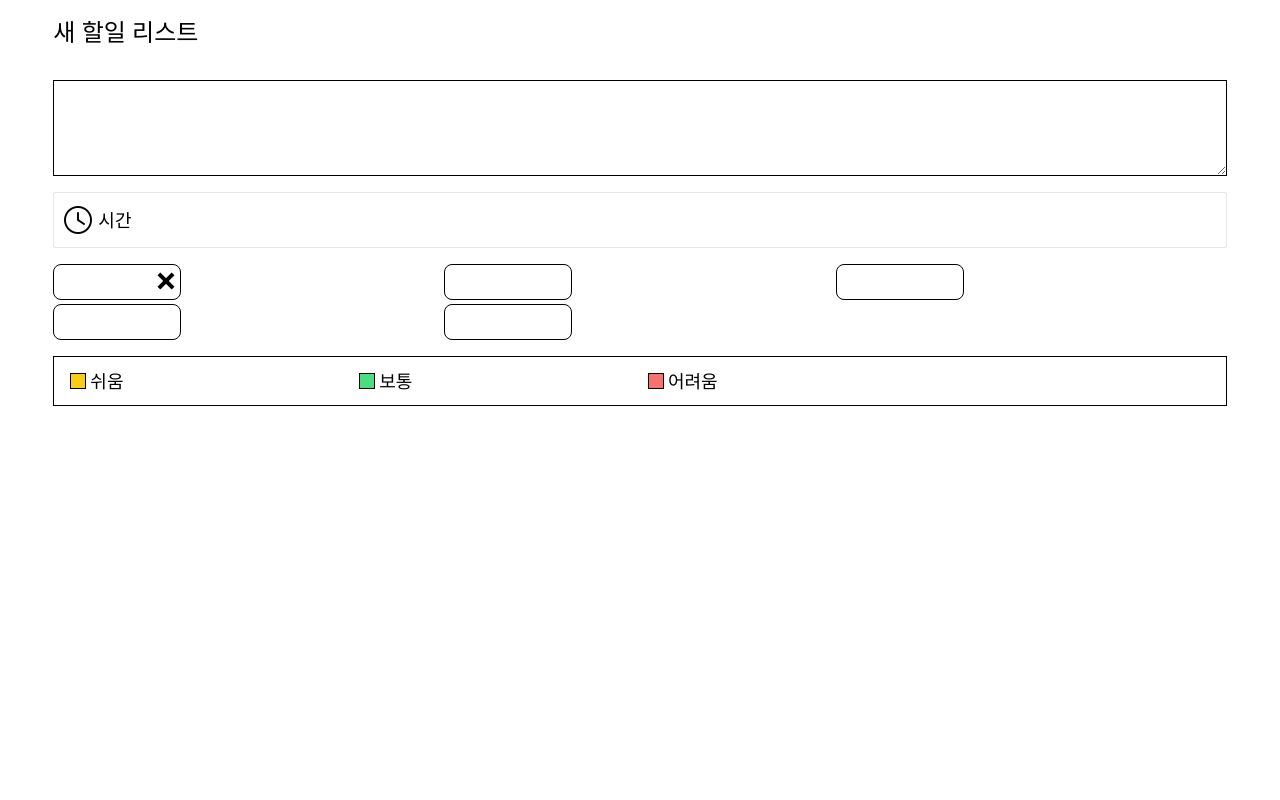
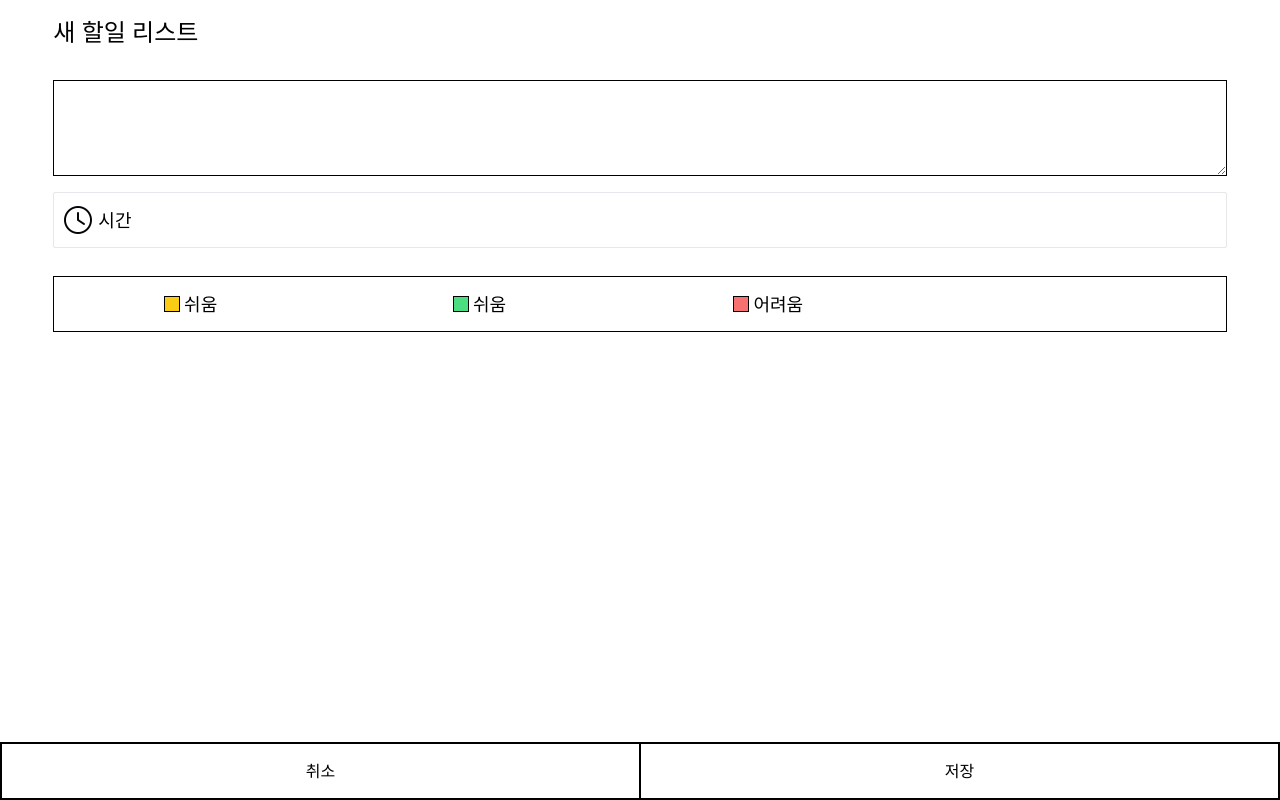
Before and after one commit to co-troll/todoBlock, a Next.js app in the folder front/: page /todolist/add in a window 1280 px wide. Built offline with nearby package versions, Linux system fonts and the light colour scheme.

Commit message:
추가 페이지 디자인

```diff
--- a/front/src/app/globals.css
+++ b/front/src/app/globals.css
@@ -64,14 +64,14 @@ body {
 }
 
 .date-box {
-  @apply w-32 h-9 border border-black text-base rounded-lg flex items-center justify-center mb-1
+  @apply w-32 h-9 border border-black text-base rounded-lg flex items-center justify-center mb-1 relative
 }
 
 .date-dlt-btn {
   @apply
-  absolute top-1 right-0.5 w-6 h-6 items-center flex justify-center
-  before:w-5 before:h-1 before:bg-black before:rotate-45 before:absolute
-  after:w-5 after:h-1 after:bg-black after:-rotate-45 after:absolute
+  absolute w-5 h-5 items-center flex justify-center border border-black rounded-full rotate-45 -top-1 -right-2 bg-white z-10
+  before:w-5 before:h-1 before:bg-black before:rotate-180 before:absolute
+  after:w-5 after:h-1 after:bg-black after:-rotate-90 after:absolute
 }
 
 .box-height {
--- a/front/src/app/todolist/add/page.tsx
+++ b/front/src/app/todolist/add/page.tsx
@@ -14,6 +14,10 @@ type Value = ValuePiece | [ValuePiece, ValuePiece];
 const page = () => {
   const [date, setDate] = useState((new Date()));
   const [openCalendar, setOpenCalendar] = useState<boolean>(false);
+  const [selectDate, setSelectDate] = useState<string[]>([]);
+  const [isDateDelete, setisDeleteDate] = useState<boolean>(false);
+
+  const [difficulty, setDifficulty] = useState('');
 
   const formatDate = (date: Date) => {
     // 요일 배열을 정의 (일~토)
@@ -37,39 +41,92 @@ const page = () => {
 
     setDate(newValue);
     console.log(date)
+    setSelectDate([...selectDate, _newValue])
     setOpenCalendar(false);
-    const select = document.createElement('div');
-    const dltBtn = document.createElement('div');
-    dltBtn.classList.add('date-dlt-btn');
-    select.classList.add('date-box');
-    select.innerHTML = `${_newValue}`
-    select.append(dltBtn)
-    document.getElementById('dateBoxes')?.append(select);
   }, [date]);
 
-  // const onChangeDate2 = useCallback((newValue: any) => {
-  //   const _newValue = formatDate(newValue);
-  //   setDate2(newValue);
-  //   console.log(date)
-  //   setOpenCalendar(false);
-  //   setOpenCalendar2(false);
-  //   const select = document.getElementById('setDate2') as HTMLDivElement;
-  //   select.innerHTML = `${_newValue}`
-  // }, [date2]);
+  useEffect(() => {
+    if(!isDateDelete) {
+      console.log(selectDate);
+      (document.getElementById('dateBoxes') as HTMLDivElement).innerHTML = '';
+      for(let i = 0; i < selectDate.length; i++) {
+      const select = document.createElement('div');
+      const dltBtn = document.createElement('div');
+      dltBtn.classList.add('date-dlt-btn');
+      dltBtn.onclick = selectDateDelete
+      select.classList.add('date-box');
+      select.innerHTML = `${selectDate[i]}`
+      select.append(dltBtn);
+      (document.getElementById('dateBoxes') as HTMLDivElement).append(select);
+      }
+    }else {
+      setisDeleteDate(false);
+    }
+  }, [selectDate])
+
+  const selectDateDelete = (e: any) => {
+    console.log(1);
+    let index = -1;
+    for(let i = 0; i < selectDate.length; i++) {
+      // console.log(1);
+      if(selectDate[i] === e.target.parentNode.innerHTML.split('<')[0]) {
+        index = i;
+      }
+    }
+    setisDeleteDate(true);
+    setSelectDate(selectDate.splice(index, 1));
+    (document.getElementById('dateBoxes') as HTMLDivElement).innerHTML = '';
+    for(let i = 0; i < selectDate.length; i++) {
+      const select = document.createElement('div');
+      const dltBtn = document.createElement('div');
+      dltBtn.classList.add('date-dlt-btn');
+      dltBtn.onclick = selectDateDelete
+      select.classList.add('date-box');
+      select.innerHTML = `${selectDate[i]}`
+      select.append(dltBtn);
+      (document.getElementById('dateBoxes') as HTMLDivElement).append(select);
+    }
+    console.log(selectDate)
+  };
 
   const onClickCalendarIcon = () => {
     setOpenCalendar((prev) => !prev);
   }
 
+  useEffect(() => {
+    const calendar = document.querySelector('.calendar') as HTMLElement;
+    openCalendar ? calendar.style.display = "block" : calendar.style.display = "none";
+  }, [openCalendar]);
+
+  const selectDifficulty = (e: any) => {
+    // console.log(e.target.getAttribute('data-difficulty'));
+    setDifficulty(e.target.getAttribute('data-difficulty'));
+  }
+
+  useEffect(() => {
+    switch(difficulty) {
+      case "easy" :
+        (document.getElementById(`difficulty_${difficulty}`) as HTMLDivElement).style.backgroundColor = "gray";
+        (document.getElementById(`difficulty_normal`) as HTMLDivElement).style.backgroundColor = "white";
+        (document.getElementById(`difficulty_hard`) as HTMLDivElement).style.backgroundColor = "white";
+        break;
+      case "normal" :
+        (document.getElementById(`difficulty_${difficulty}`) as HTMLDivElement).style.backgroundColor = "gray";
+        (document.getElementById(`difficulty_easy`) as HTMLDivElement).style.backgroundColor = "white";
+        (document.getElementById(`difficulty_hard`) as HTMLDivElement).style.backgroundColor = "white";
+        break;
+      case "hard" :
+        (document.getElementById(`difficulty_${difficulty}`) as HTMLDivElement).style.backgroundColor = "gray";
+        (document.getElementById(`difficulty_easy`) as HTMLDivElement).style.backgroundColor = "white";
+        (document.getElementById(`difficulty_normal`) as HTMLDivElement).style.backgroundColor = "white";
+        break;
+    }
+    console.log(difficulty);
+  }, [difficulty]);
+
   const onClickSave = () => {
 
   }
-
-  useEffect(() => {
-    const calendar = document.querySelector('.calendar') as HTMLElement;
-    console.log("바뀜")
-    openCalendar ? calendar.style.display = "block" : calendar.style.display = "none";
-  }, [openCalendar]);
 
   return (
     <div className='w-full flex justify-center'>
@@ -87,7 +144,7 @@ const page = () => {
                     <span className='text-lg ml-1'>시간</span>
                   </div>
                     <div id='dateBoxes' className='w-25 text-3xl mt-4 grid grid-cols-3'>
-                      <div className='date-box relative'>
+                      <div className='date-box'>
                         <div className='date-dlt-btn'></div>
                       </div>
                       <div className='date-box'></div>
@@ -97,27 +154,39 @@ const page = () => {
                     </div>
                   <Calendar className='calendar' onChange={onChangeDate} value={date} locale='ko' formatDay={(locale, date) => date.toLocaleString('en', {day: 'numeric'})} />
                 </div>
-                <div className='w-full border border-black mt-3 flex pl-4 text-lg'>
+                <div className='w-full border h-14 border-black mt-3 flex items-center pl-4 text-lg'>
                   <span className='w-3/12'>
-                    <div className='w-8/12 h-12 flex items-center cursor-pointer'>
-                      <div className='w-4 h-4 border border-black bg-yellow-400 mr-1'></div>
-                      <span>쉬움</span>
+                    <div className='w-10/12 h-10 flex items-center justify-center cursor-pointer' id='difficulty_easy' data-difficulty='easy' onClick={selectDifficulty}>
+                      <div className='w-4 h-4 border border-black bg-yellow-400 mr-1' data-difficulty='easy'></div>
+                      <span data-difficulty='easy'>쉬움</span>
                     </div>
                   </span>
-                  <span className='w-3/12 h-12 flex items-center'>
-                    <div className='w-4 h-4 border border-black bg-green-400 mr-1'></div>
-                    <span>보통</span>
+                  <span className='w-3/12'>
+                    <div className='w-10/12 h-10 flex items-center justify-center cursor-pointer' id='difficulty_normal' data-difficulty='normal' onClick={selectDifficulty}>
+                      <div className='w-4 h-4 border border-black bg-green-400 mr-1' data-difficulty='normal'></div>
+                      <span data-difficulty='normal'>쉬움</span>
+                    </div>
                   </span>
-                  <span className='w-3/12 h-12 flex items-center'>
-                    <div className='w-4 h-4 border border-black bg-red-400 mr-1'></div>
-                    <span>어려움</span>
+                  <span className='w-3/12'>
+                    <div className='w-10/12 h-10 flex items-center justify-center cursor-pointer' id='difficulty_hard' data-difficulty='hard' onClick={selectDifficulty}>
+                      <div className='w-4 h-4 border border-black bg-red-400 mr-1' data-difficulty='hard'></div>
+                      <span data-difficulty='hard'>어려움</span>
+                    </div>
                   </span>
+                  {/* <span className='w-3/12 h-12 flex items-center' data-difficulty='normal' onClick={selectDifficulty}>
+                    <div className='w-4 h-4 border border-black bg-green-400 mr-1' data-difficulty='normal'></div>
+                    <span data-difficulty='normal'>보통</span>
+                  </span>
+                  <span className='w-3/12 h-12 flex items-center' data-difficulty='hard' onClick={selectDifficulty}>
+                    <div className='w-4 h-4 border border-black bg-red-400 mr-1'data-difficulty='hard'></div>
+                    <span data-difficulty='hard'>어려움</span>
+                  </span> */}
                 </div>
             </div>
-            {/* <div className='w-full fixed flex bottom-0 left-0 justify-between border border-black'>
+            <div className='w-full fixed flex bottom-0 left-0 justify-between border border-black'>
               <Link href={'/todolist'} className='w-6/12 h-14 border border-black flex items-center justify-center'>취소</Link>
               <div onClick={onClickSave} className='w-6/12 h-14 border border-black flex items-center justify-center'>저장</div>
-            </div> */}
+            </div>
         </div>
     </div>
   )
```
